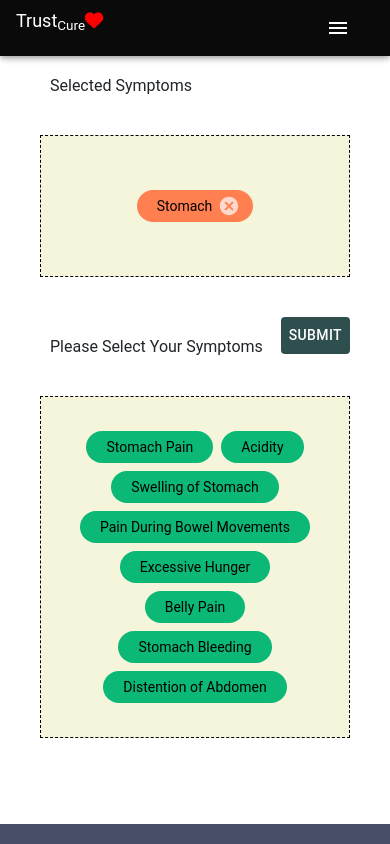
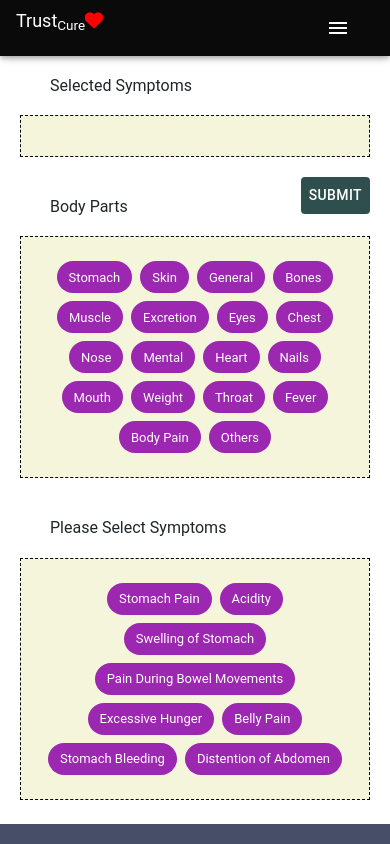
Before and after one commit to SaiSaatvik31/SEM-3-PROJECT, a React (Vite) app: page /formPage in a window 390 px wide. Both pictures are taken after a click on the button "Stomach". Shown: the top 844 px of the page. Built offline with nearby package versions, Linux system fonts and the light colour scheme.

Commit message:
chips component modified

```diff
--- a/src/components/Chips.jsx
+++ b/src/components/Chips.jsx
@@ -6,7 +6,7 @@ import Chip from "@mui/material/Chip";
 import { useState } from "react";
 
 import "../styles/chips.css";
-import { Button } from "@mui/material";
+import { Box, Button } from "@mui/material";
 
 const ListItem = styled("li")(({ theme }) => ({
   margin: theme.spacing(0.5),
@@ -34,8 +34,14 @@ export default function ChipsArray() {
     { key: 17, label: "Others" },
   ]);
   const [symptoms, setSymptoms] = useState([]);
+  const [activeBodyPart, setActiveBodyPart] = useState([]);
+  const [activeSymptoms, setActiveSymptoms] = useState([]);
 
   let diseases = [
+
+
+
+
     {
       Stomach: [
         { key: 18, label: "Stomach Pain" },
@@ -191,6 +197,28 @@ export default function ChipsArray() {
       ],
     },
   ];
+
+  const getSymptomForBodyPart = (bodyPart)=> {
+    const selectedDisease = diseases.find(
+        (disease)=>Object.keys(disease)[0]===bodyPart
+    )
+    return selectedDisease?selectedDisease[bodyPart]: []
+  }
+
+//   const [activeSymptoms, setActiveSymptoms] = useState(diseases)
+  const handleBodyPart = (partSelected)=>()=>{
+
+    setActiveBodyPart((prevPart)=>[...prevPart,partSelected])
+console.log(activeBodyPart)
+
+const symptomsForBodyPart = getSymptomForBodyPart(partSelected.label);
+setActiveSymptoms(symptomsForBodyPart.map((symptom)=>({...symptom})));
+document.getElementById('choose-symptoms').innerHTML = activeBodyPart && 'Please Select Symptoms'
+  }
+// const handleBodyPart=(part)=>{
+//     setActiveBodyPart(part)
+// }
+
   const handleDelete = (chipToDelete) => () => {
     setSymptoms((symptoms) =>
       symptoms.filter((symptom) => symptom.key !== chipToDelete.key)
@@ -240,8 +268,8 @@ export default function ChipsArray() {
   };
 
   return (
-    <div className="chip-container">
-      <div className="selected-chip-container">
+    <Box component={'div'} className="chip-container">
+      <Box component={'div'} className="selected-chip-container">
         <h3>Selected Symptoms</h3>
         <form action="/predict" onSubmit={handleSubmit} method="post">
           <ul>
@@ -261,13 +289,10 @@ export default function ChipsArray() {
           </ul>
           <Button type="submit">Submit</Button>
         </form>
-      </div>
-      <div className="body-parts-container">
-
-      </div>
-      <div className="chip-show-container">
-        <h3>Please Select Your Symptoms</h3>
-        <ul>
+      </Box>
+      <Box component={'div'} className="body-parts-container">
+        <h3>Body Parts</h3>
+      <ul>
           {chipData.map((data) => {
             return (
               <ListItem key={data.key}>
@@ -275,7 +300,7 @@ export default function ChipsArray() {
                   size="medium"
                   className="showChips"
                   color="secondary"
-                  onClick={handleClick(data)}
+                  onClick={handleBodyPart(data)}
                   label={data.label}
                   //   onDelete={handleDelete(data)}
                 />
@@ -283,7 +308,25 @@ export default function ChipsArray() {
             );
           })}
         </ul>
-      </div>
+      </Box>
+      <Box component={'div'} className="chip-show-container">
+        <h3 id="choose-symptoms">Please Select A Body Part First</h3>
+        <ul>
+          {activeSymptoms.map((symptom)=>{
+            return (
+                <ListItem key={symptom.key}>
+                    <Chip
+                    size="medium"
+                    color='secondary'
+                    onClick={handleClick(symptom)}
+                    label={symptom.label}
+                    />
+
+                </ListItem>
+            )
+          })}
+        </ul>
+      </Box>
       {/* <Paper
       sx={{
         display: 'flex',
@@ -296,6 +339,6 @@ export default function ChipsArray() {
       component="ul" */}
       {/* > */}
       {/* </Paper> */}
-    </div>
+    </Box>
   );
 }
--- a/src/styles/chips.css
+++ b/src/styles/chips.css
@@ -47,6 +47,27 @@
     color: white;
     transition: all 500ms ease-in-out;
 }
+
+.body-parts-container {
+    min-height: fit-content;
+    display: flex-column;
+}
+
+.body-parts-container ul {
+    display: flex;
+    justify-content: center;
+    background-color: beige;
+    flex-wrap: wrap;
+    list-style: none;
+    padding: 50px 20px;
+    margin: 40px;
+    box-sizing: border-box;
+    border: 1px dashed black;
+}
+.body-parts-container h3 {
+    padding-top: 20px;
+    padding-left: 50px;
+}
 .chip-show-container ul {
   display: flex;
   justify-content: center;
@@ -73,3 +94,23 @@
     padding-left: 50px;
 
 }
+@media only screen and (max-width: 600px) {
+    .selected-chip-container ul {
+      padding: 20px;
+      margin: 20px;
+    }
+
+    .selected-chip-container Button {
+      margin-right: 20px;
+    }
+
+    .body-parts-container ul {
+      padding: 20px;
+      margin: 20px;
+    }
+
+    .chip-show-container ul {
+      padding: 20px;
+      margin: 20px;
+    }
+  }
```
